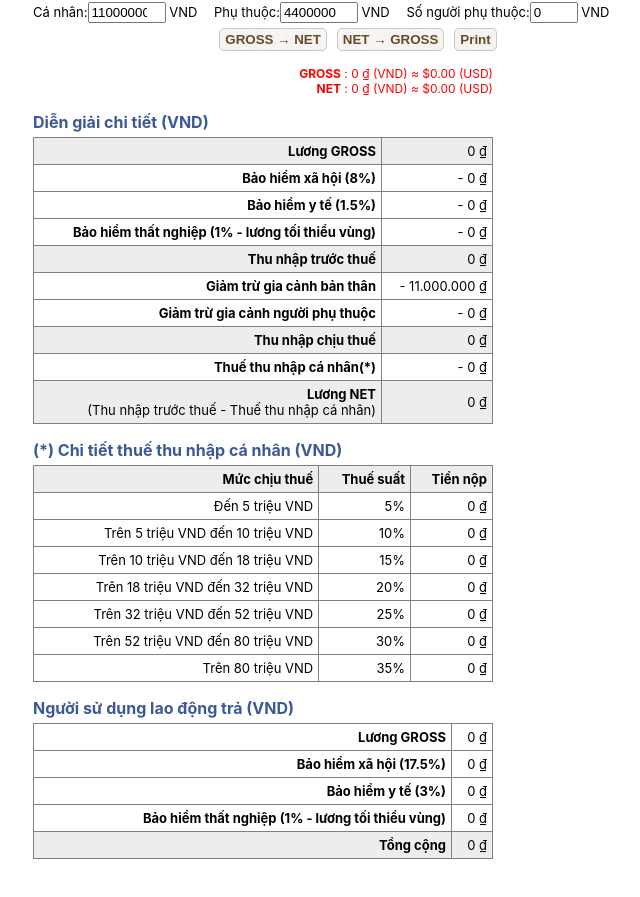
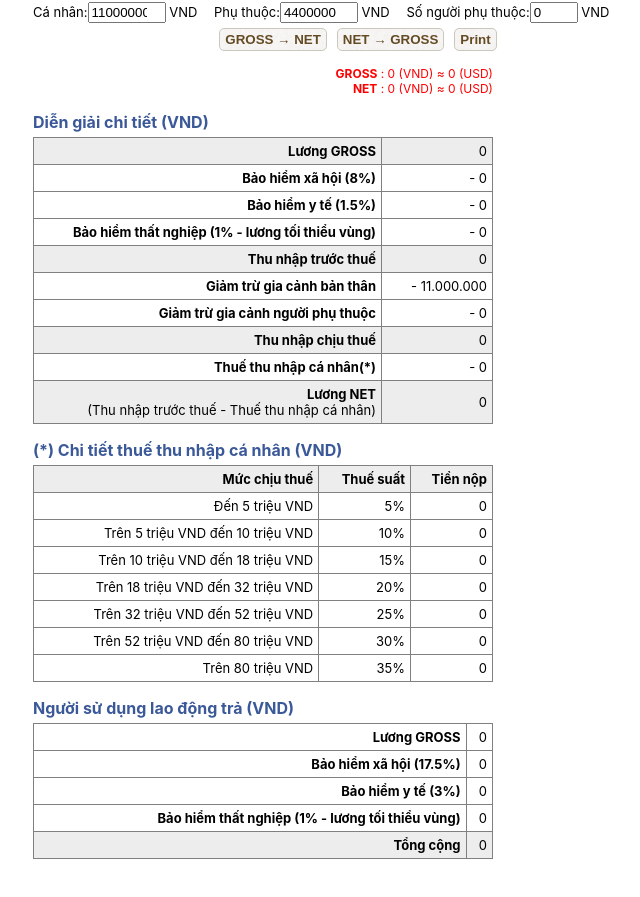
Before and after one commit to LeTienThuan/CalculateGrossNet-Final, a React (Create React App) app: page / in a window 1280 px wide. Shown: the part 297-1194 px from the top of the page, without its empty margins (282-922 px from the left). Built offline with nearby package versions, Linux system fonts and the light colour scheme.

Commit message:
update currency display

```diff
--- a/src/Components/ExplainDetail/EmployerPay.js
+++ b/src/Components/ExplainDetail/EmployerPay.js
@@ -1,10 +1,10 @@
 import classesTable from './Table.module.css';
 import classesGeneral from '../CSS/General.module.css'
 import classes from './EmployerPay.module.css'
-import {formatterMoney} from "../Result/Result";
+import {formatterMoneyVND} from "../Result/Result";
 const EmployerPay = (props) => {
 
-	const formatter = formatterMoney;
+	const formatter = formatterMoneyVND;
 	const {
 		grossSalary,
 		socialInsuranceEmployerPay,
@@ -22,23 +22,23 @@ const EmployerPay = (props) => {
 	            <tbody>
                     <tr>
                         <th>Lương GROSS</th>
-		                <td>{formatter('vi-VN', 'VND',0,grossSalary)}</td>
+		                <td>{formatter(grossSalary)}</td>
 	                </tr>
 	                <tr>
 		                <th>Bảo hiểm xã hội ({socialInsurancePercentEmployerPay}%)</th>
-		                <td>{formatter('vi-VN', 'VND',0,socialInsuranceEmployerPay)}</td>
+		                <td>{formatter(socialInsuranceEmployerPay)}</td>
 	                </tr>
 	                <tr>
 		                <th>Bảo hiểm y tế ({healthInsurancePercentEmployerPay}%)</th>
-		                <td>{formatter('vi-VN', 'VND',0,healthInsuranceEmployerPay)}</td>
+		                <td>{formatter(healthInsuranceEmployerPay)}</td>
 	                </tr>
 	                <tr>
 		                <th>Bảo hiểm thất nghiệp ({unemploymentInsurancePercentEmployerPay}% - lương tối thiểu vùng)</th>
-		                <td>{formatter('vi-VN', 'VND',0,unemploymentInsuranceEmployerPay)}</td>
+		                <td>{formatter(unemploymentInsuranceEmployerPay)}</td>
 	                </tr>
 	                <tr className={classesTable.rownote}>
                         <th>Tổng cộng</th>
-		                <td>{formatter('vi-VN', 'VND',0,total)}</td>
+		                <td>{formatter(total)}</td>
 	                </tr>
                 </tbody>
             </table>
--- a/src/Components/ExplainDetail/ExplainDetail.js
+++ b/src/Components/ExplainDetail/ExplainDetail.js
@@ -1,9 +1,9 @@
 import classes from './Table.module.css'
 import classesGeneral from '../CSS/General.module.css'
-import {formatterMoney} from "../Result/Result";
+import {formatterMoneyVND} from "../Result/Result";
 const ExplainDetail = (props) => {
 
-	const formatter = formatterMoney;
+	const formatter = formatterMoneyVND;
 	const {
 		grossSalary,
 		socialInsurance,
@@ -24,55 +24,55 @@ const ExplainDetail = (props) => {
 	            <tbody><tr className={classes.rownote}>
 		                    <th>Lương GROSS</th>
 		                    <td className={classesGeneral['w-100']}>
-								{formatter('vi-VN', 'VND',0,grossSalary)}
+								{formatter(grossSalary)}
 							</td>
 	                    </tr>
 	                    <tr>
 		                    <th>Bảo hiểm xã hội ({props.socialInsurancePercent}%)</th>
 		                    <td className={classesGeneral['w-100']}>
-								- {formatter('vi-VN', 'VND',0,socialInsurance)}
+								- {formatter(socialInsurance)}
 							</td>
 	                    </tr>
 	                    <tr>
 		                    <th>Bảo hiểm y tế ({props.healthInsurancePercent}%)</th>
 							<td className={classesGeneral['w-100']}>
-								- {formatter('vi-VN', 'VND',0,healthInsurance)}
+								- {formatter(healthInsurance)}
 							</td>
 	                    </tr>
 						<tr>
 							<th>Bảo hiểm thất nghiệp ({props.unemploymentInsurancePercent}% - lương tối thiểu vùng)</th>
 							<td className={classesGeneral['w-100']}>
-								- {formatter('vi-VN', 'VND',0,unemploymentInsurance)}
+								- {formatter(unemploymentInsurance)}
 							</td>
 						</tr>
 						<tr className={classes.rownote}>
 							<th>Thu nhập trước thuế</th>
 							<td className={classesGeneral['w-100']}>
-								 {formatter('vi-VN', 'VND',0,incomeBeforeTax)}
+								 {formatter(incomeBeforeTax)}
 							</td>
 						</tr>
 						<tr>
 							<th>Giảm trừ gia cảnh bản thân</th>
 							<td className={classesGeneral['w-100']}>
-								- {formatter('vi-VN', 'VND',0,reductionPersonal)}
+								- {formatter(reductionPersonal)}
 							</td>
 						</tr>
 						<tr>
 							<th>Giảm trừ gia cảnh người phụ thuộc</th>
 							<td className={classesGeneral['w-100']}>
-								- {formatter('vi-VN', 'VND',0,reductionDependant)}
+								- {formatter(reductionDependant)}
 							</td>
 						</tr>
 						<tr className={classes.rownote}>
 							<th>Thu nhập chịu thuế</th>
 							<td className={classesGeneral['w-100']}>
-								{formatter('vi-VN', 'VND',0,taxableIncome)}
+								{formatter(taxableIncome)}
 							</td>
 						</tr>
 						<tr>
 							<th>Thuế thu nhập cá nhân(*)</th>
 							<td className={classesGeneral['w-100']}>
-								- {formatter('vi-VN', 'VND',0,personalIncomeTax)}
+								- {formatter(personalIncomeTax)}
 							</td>
 						</tr>
 						<tr className={classes.rownote}>
@@ -81,7 +81,7 @@ const ExplainDetail = (props) => {
 								(Thu nhập trước thuế - Thuế thu nhập cá nhân)
 							</td>
 							<td className={classesGeneral['w-100']}>
-								 {formatter('vi-VN', 'VND',0,netSalary)}
+								 {formatter(netSalary)}
 							</td>
 						</tr>
 				</tbody>
--- a/src/Components/ExplainDetail/PersonalIncomTax.js
+++ b/src/Components/ExplainDetail/PersonalIncomTax.js
@@ -1,10 +1,10 @@
 import classes from './Table.module.css';
 import classesGeneral from '../CSS/General.module.css'
-import {formatterMoney} from "../Result/Result";
+import {formatterMoneyVND} from "../Result/Result";
 
 const PersonalIncomTax = (props) => {
 
-    const formatter = formatterMoney;
+    const formatter = formatterMoneyVND;
     const {
         toFiveMillionRange,
         upperFiveToTenMillionRange,
@@ -28,37 +28,37 @@ const PersonalIncomTax = (props) => {
                 <tr>
                     <td>Đến 5 triệu VND</td>
                     <td>5%</td>
-                    <td>{formatter('vi-VN', 'VND', 0, toFiveMillionRange)}</td>
+                    <td>{formatter(toFiveMillionRange)}</td>
                 </tr>
                 <tr>
                     <td>Trên 5 triệu VND đến 10 triệu VND</td>
                     <td>10%</td>
-                    <td>{formatter('vi-VN', 'VND', 0, upperFiveToTenMillionRange)}</td>
+                    <td>{formatter(upperFiveToTenMillionRange)}</td>
                 </tr>
                 <tr>
                     <td>Trên 10 triệu VND đến 18 triệu VND</td>
                     <td>15%</td>
-                    <td>{formatter('vi-VN', 'VND', 0, upperTenToEighteenMillionRange)}</td>
+                    <td>{formatter(upperTenToEighteenMillionRange)}</td>
                 </tr>
                 <tr>
                     <td>Trên 18 triệu VND đến 32 triệu VND</td>
                     <td>20%</td>
-                    <td>{formatter('vi-VN', 'VND', 0, upperEighteenToThirtyTwoMillionRange)}</td>
+                    <td>{formatter(upperEighteenToThirtyTwoMillionRange)}</td>
                 </tr>
                 <tr>
                     <td>Trên 32 triệu VND đến 52 triệu VND</td>
                     <td>25%</td>
-                    <td>{formatter('vi-VN', 'VND', 0, upperThirtyTwoToFiftyTwoMillionRange)}</td>
+                    <td>{formatter(upperThirtyTwoToFiftyTwoMillionRange)}</td>
                 </tr>
                 <tr>
                     <td>Trên 52 triệu VND đến 80 triệu VND</td>
                     <td>30%</td>
-                    <td>{formatter('vi-VN', 'VND', 0, upperFiftyTwoToEightyMillionRange)}</td>
+                    <td>{formatter(upperFiftyTwoToEightyMillionRange)}</td>
                 </tr>
                 <tr>
                     <td>Trên 80 triệu VND</td>
                     <td>35%</td>
-                    <td>{formatter('vi-VN', 'VND', 0, upperEightyMillionRange)}</td>
+                    <td>{formatter(upperEightyMillionRange)}</td>
                 </tr>
                 </tbody>
             </table>
--- a/src/Components/Result/Result.js
+++ b/src/Components/Result/Result.js
@@ -1,10 +1,12 @@
 import classes from "../Result/Result.module.css"
 
-export const formatterMoney = (location, currency, minimumFractionDigits, amount) => {
-    return new Intl.NumberFormat(location, {
-        style: 'currency',
-        currency: currency,
-        minimumFractionDigits: minimumFractionDigits || 0
+export const formatterMoneyVND = (amount) => {
+    return new Intl.NumberFormat('vi-VN', {
+        minimumFractionDigits: 0
+    }).format(amount);
+}
+const formatterMoneyUSD = (amount) => {
+    return new Intl.NumberFormat('en-US', {
     }).format(amount);
 }
 const Result = (props) => {
@@ -12,11 +14,11 @@ const Result = (props) => {
 
     return (
         <div className={classes.result}>
-            <b>GROSS</b> : {formatterMoney('vi-VN', 'VND', 0, grossSalaryVND)} (VND)
-            ≈ {formatterMoney('en-US', 'USD', 2, grossSalaryUSD)} (USD)
+            <b>GROSS</b> : {formatterMoneyVND(grossSalaryVND)} (VND)
+            ≈ {formatterMoneyUSD(grossSalaryUSD)} (USD)
             <br/>
-            <b>NET</b> : {formatterMoney('vi-VN', 'VND', 0, netSalaryVND)} (VND)
-            ≈ {formatterMoney('en-US', 'USD', 2, netSalaryUSD)} (USD)
+            <b>NET</b> : {formatterMoneyVND(netSalaryVND)} (VND)
+            ≈ {formatterMoneyUSD(netSalaryUSD)} (USD)
         </div>
     );
 };
```
